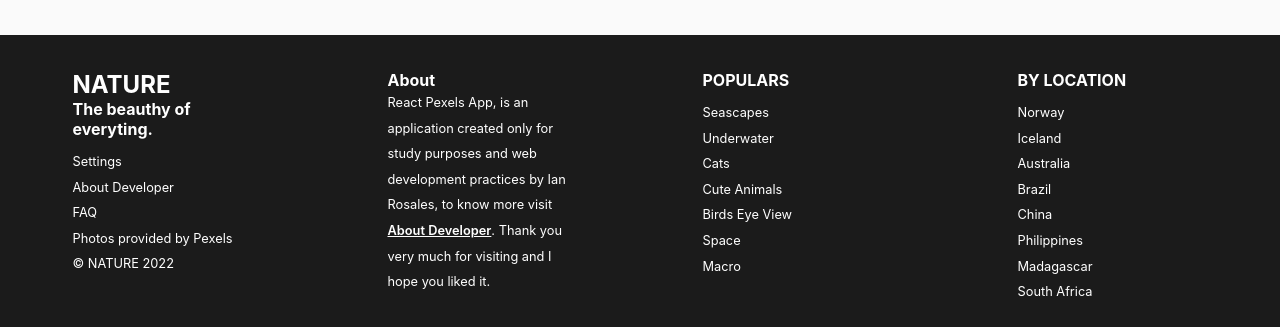
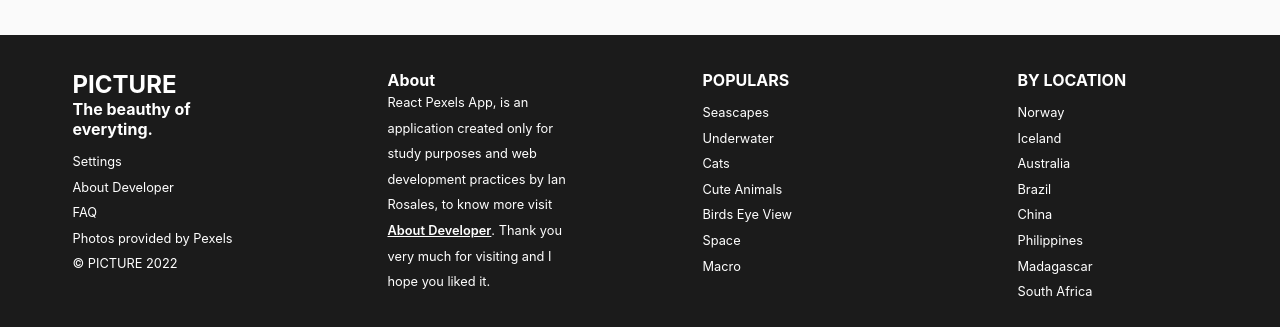
Before and after one commit to sampxcs/picture, a React (Create React App) app: page /profile in a window 1280 px wide. Shown: the part 820-1147 px from the top of the page. Built offline with nearby package versions, Linux system fonts and the light colour scheme; no server answers; the database is empty; sample sign-in values are in the browser's storage; what pexels would draw is missing.

Commit message:
last commit

```diff
--- a/src/components/Footer/Footer.js
+++ b/src/components/Footer/Footer.js
@@ -8,7 +8,7 @@ export default function Footer() {
     <footer>
       <div className='footer-container'>
         <div className='footer-item'>
-          <h2>NATURE</h2>
+          <h2>PICTURE</h2>
           <h3>The beauthy of everyting.</h3>
           <ul>
             <li>
@@ -25,7 +25,7 @@ export default function Footer() {
                 Photos provided by Pexels
               </a>
             </li>
-            <li>&copy; NATURE 2022</li>
+            <li>&copy; PICTURE 2022</li>
           </ul>
         </div>
         <div className='footer-item'>
```
